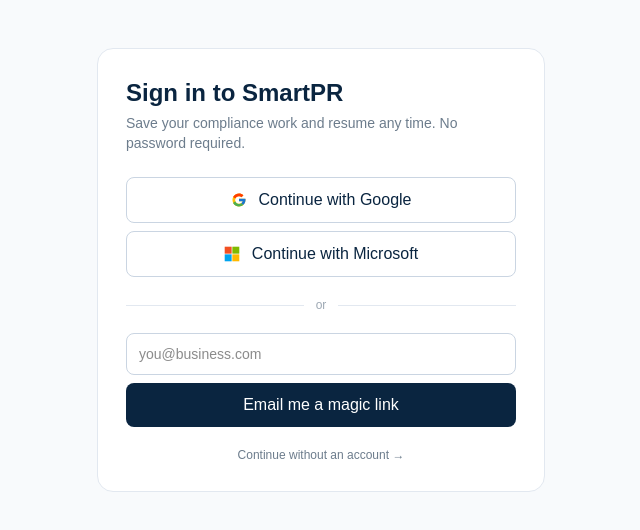
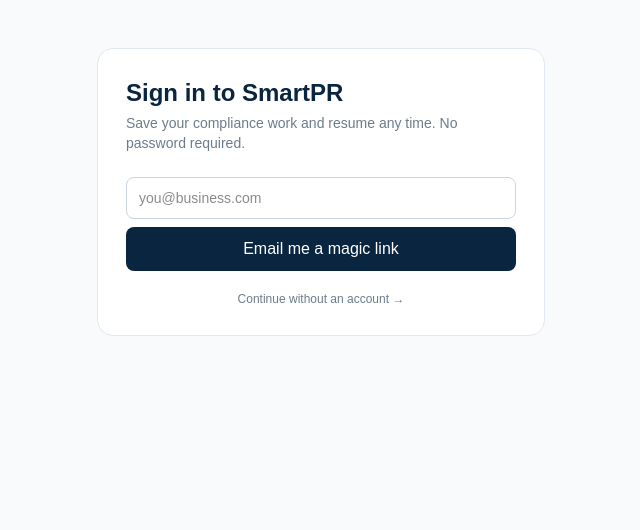
Before and after one commit to dferdowsfy/SmartBusiness, a Next.js app in the folder frontend/: page /auth/login in a window 1280 px wide. Shown: the top 530 px of the page, without its empty margins (319-959 px from the left). Built offline with nearby package versions, Linux system fonts and the light colour scheme; no server answers.

Commit message:
Login: email magic link only (remove Google/Microsoft UI)
Drop the OAuth buttons, divider, signInOAuth handler, and the Google/
Microsoft SVG marks. Sign-in is now magic-link email only.

https://claude.ai/code/session_01RYRpbVhS5qqykG1Eq8RZyM

```diff
--- a/frontend/src/app/auth/login/page.tsx
+++ b/frontend/src/app/auth/login/page.tsx
@@ -31,15 +31,6 @@ function LoginInner() {
     ? `${window.location.origin}/auth/callback?next=${encodeURIComponent(nextPath)}`
     : undefined;
 
-  const signInOAuth = async (provider: "google" | "azure") => {
-    setBusy(provider); setErr(null);
-    const { error } = await supabase.auth.signInWithOAuth({
-      provider,
-      options: { redirectTo, scopes: provider === "azure" ? "email" : undefined },
-    });
-    if (error) { setErr(error.message); setBusy(null); }
-  };
-
   const sendMagicLink = async (e: React.FormEvent) => {
     e.preventDefault();
     if (!email) return;
@@ -59,23 +50,6 @@ function LoginInner() {
       <p className="text-sm text-[#0A2540]/60 mt-1 mb-6">
         Save your compliance work and resume any time. No password required.
       </p>
-
-      <div className="space-y-2">
-        <button onClick={() => signInOAuth("google")} disabled={busy !== null}
-          className="w-full border border-slate-300 rounded-lg py-2.5 px-4 flex items-center justify-center gap-3 font-medium text-[#0A2540] hover:bg-slate-50 disabled:opacity-50">
-          <GoogleMark /> {busy === "google" ? "Redirecting…" : "Continue with Google"}
-        </button>
-        <button onClick={() => signInOAuth("azure")} disabled={busy !== null}
-          className="w-full border border-slate-300 rounded-lg py-2.5 px-4 flex items-center justify-center gap-3 font-medium text-[#0A2540] hover:bg-slate-50 disabled:opacity-50">
-          <MicrosoftMark /> {busy === "azure" ? "Redirecting…" : "Continue with Microsoft"}
-        </button>
-      </div>
-
-      <div className="flex items-center gap-3 my-5">
-        <div className="flex-1 h-px bg-slate-200" />
-        <span className="text-xs text-[#0A2540]/40">or</span>
-        <div className="flex-1 h-px bg-slate-200" />
-      </div>
 
       {!sent ? (
         <form onSubmit={sendMagicLink} className="space-y-2">
@@ -103,27 +77,6 @@ function LoginInner() {
   );
 }
 
-function GoogleMark() {
-  return (
-    <svg width="16" height="16" viewBox="0 0 48 48" aria-hidden>
-      <path fill="#FFC107" d="M43.6 20.5H42V20H24v8h11.3C33.7 32.4 29.3 35.5 24 35.5c-6.4 0-11.5-5.1-11.5-11.5S17.6 12.5 24 12.5c2.9 0 5.6 1.1 7.6 2.9l5.7-5.7C33.6 6.5 29 4.5 24 4.5 13.2 4.5 4.5 13.2 4.5 24S13.2 43.5 24 43.5 43.5 34.8 43.5 24c0-1.2-.1-2.4-.4-3.5z"/>
-      <path fill="#FF3D00" d="M6.3 14.7l6.6 4.8C14.5 16 18.9 12.5 24 12.5c2.9 0 5.6 1.1 7.6 2.9l5.7-5.7C33.6 6.5 29 4.5 24 4.5 16.6 4.5 10.2 8.7 6.3 14.7z"/>
-      <path fill="#4CAF50" d="M24 43.5c5 0 9.5-1.9 12.9-5l-6-4.9c-1.9 1.3-4.3 2.1-6.9 2.1-5.2 0-9.7-3.3-11.3-8l-6.5 5C9.9 39.1 16.3 43.5 24 43.5z"/>
-      <path fill="#1976D2" d="M43.6 20.5H42V20H24v8h11.3c-.8 2.2-2.3 4.1-4.3 5.4l6 4.9c-.4.4 6.6-4.8 6.6-14.3 0-1.2-.1-2.4-.4-3.5z"/>
-    </svg>
-  );
-}
-function MicrosoftMark() {
-  return (
-    <svg width="16" height="16" viewBox="0 0 23 23" aria-hidden>
-      <rect width="10" height="10" x="1" y="1" fill="#F25022" />
-      <rect width="10" height="10" x="12" y="1" fill="#7FBA00" />
-      <rect width="10" height="10" x="1" y="12" fill="#00A4EF" />
-      <rect width="10" height="10" x="12" y="12" fill="#FFB900" />
-    </svg>
-  );
-}
-
 export default function LoginPage() {
   return (
     <div className="min-h-screen bg-slate-50">
```
